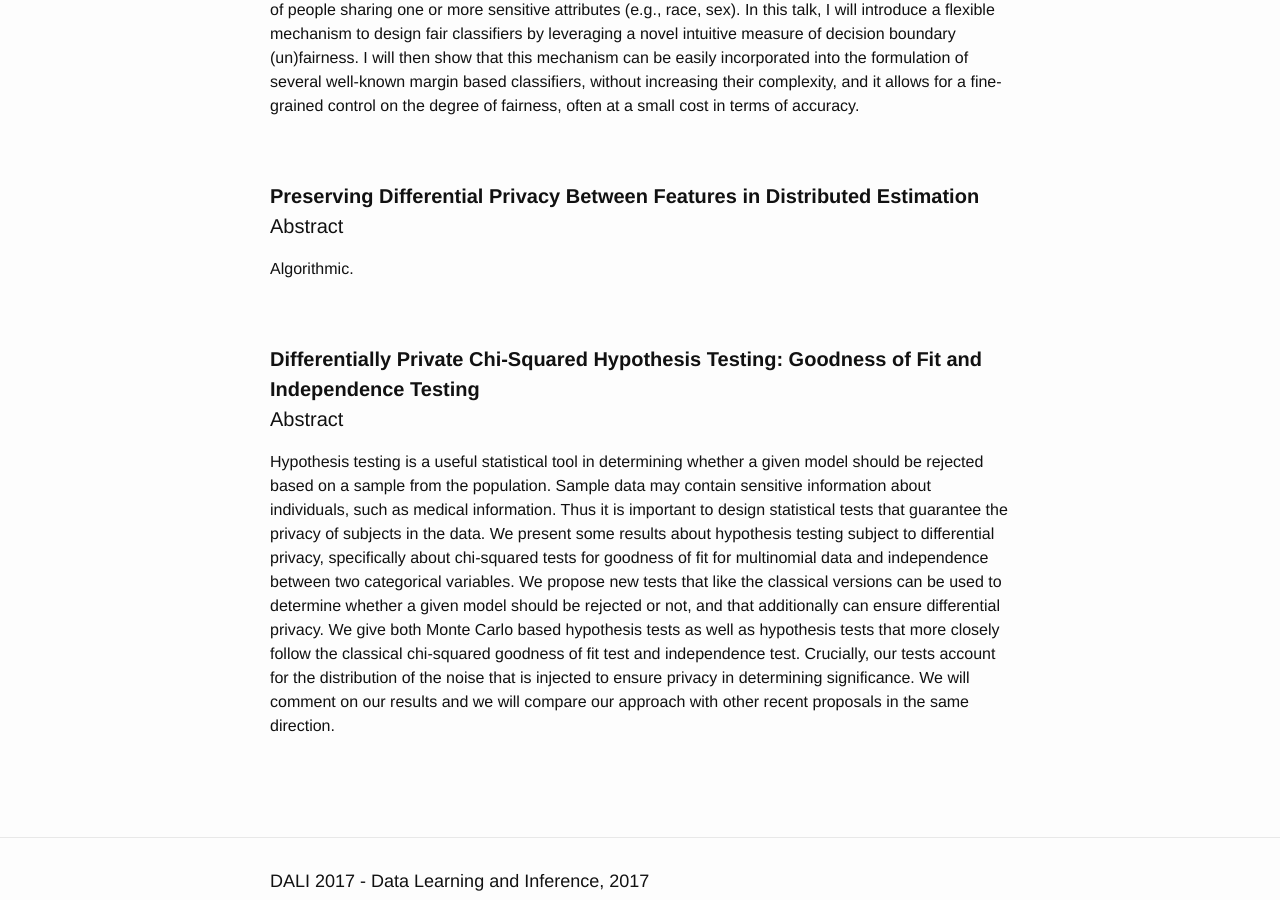
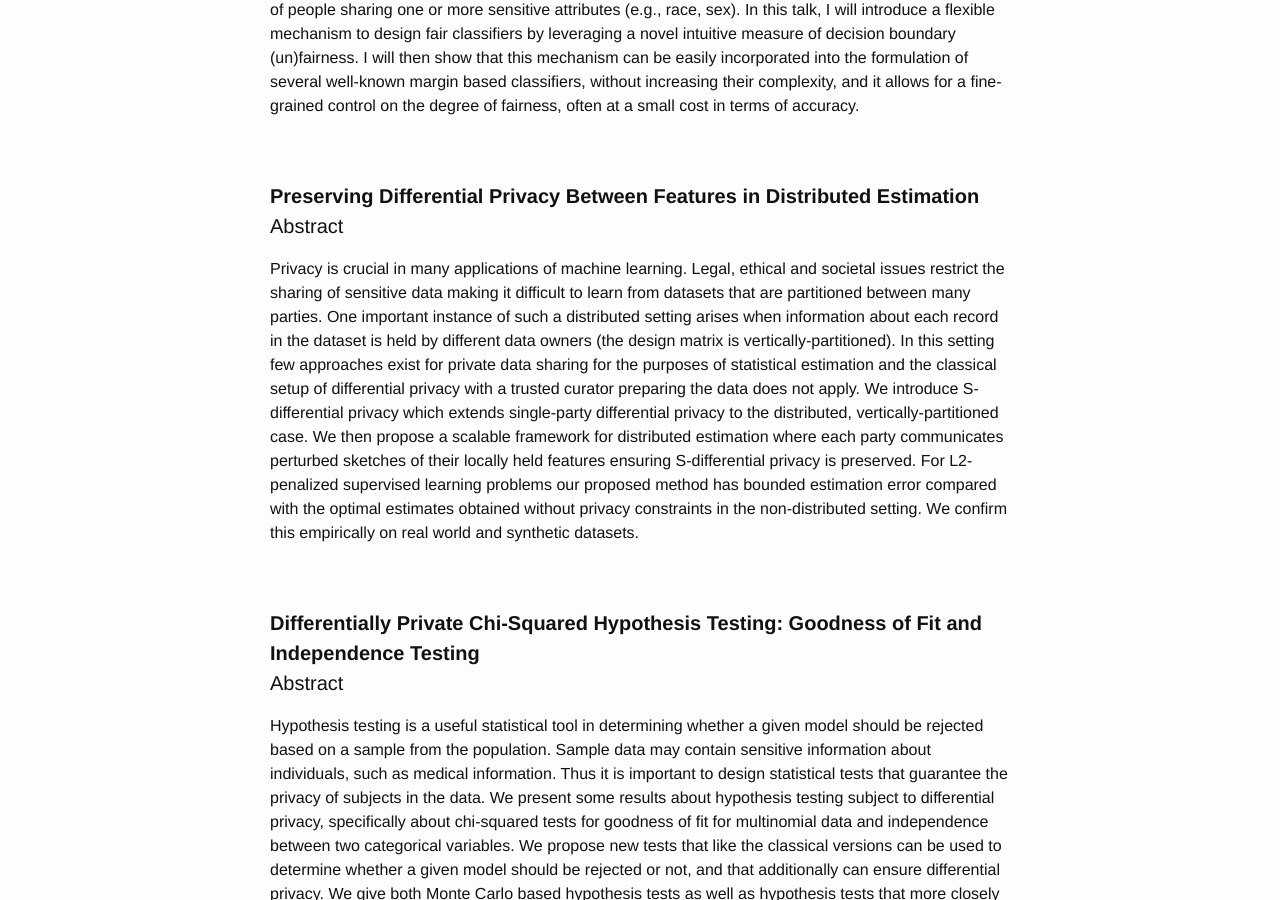
Before and after one commit to dalimeeting/dalimeeting.github.io, a Jekyll site: the page built from _posts/2017-04-20-fairness-and-privacy.md, in a window 1280 px wide and 900 px high, scrolled down 2813 px. Built offline with Jekyll 4.4.1, drawn with Linux system fonts in a browser that asks for light colours.

Commit message:
Update 2017-04-20-fairness-and-privacy.md

```diff
--- a/_posts/2017-04-20-fairness-and-privacy.md
+++ b/_posts/2017-04-20-fairness-and-privacy.md
@@ -60,7 +60,7 @@ talks:
   youtube:
   start: "18:00"
   end: "18:35"
-  abstract: "Algorithmic."
+  abstract: "Privacy is crucial in many applications of machine learning. Legal, ethical and societal issues restrict the sharing of sensitive data making it difficult to learn from datasets that are partitioned between many parties. One important instance of such a distributed setting arises when information about each record in the dataset is held by different data owners (the design matrix is vertically-partitioned). In this setting few approaches exist for private data sharing for the purposes of statistical estimation and the classical setup of differential privacy with a trusted curator preparing the data does not apply. We introduce S-differential privacy which extends single-party differential privacy to the distributed, vertically-partitioned case. We then propose a scalable framework for distributed estimation where each party communicates perturbed sketches of their locally held features ensuring S-differential privacy is preserved. For L2-penalized supervised learning problems our proposed method has bounded estimation error compared with the optimal estimates obtained without privacy constraints in the non-distributed setting. We confirm this empirically on real world and synthetic datasets."
 - title: "Differentially Private Chi-Squared Hypothesis Testing: Goodness of Fit and Independence Testing"
   author:
   - given: Marco
```
